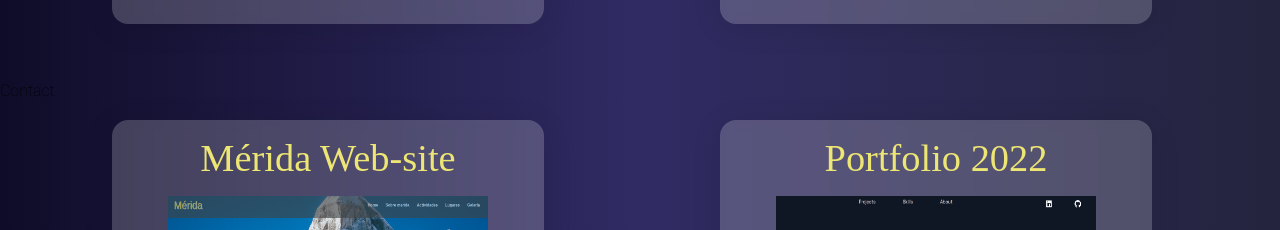
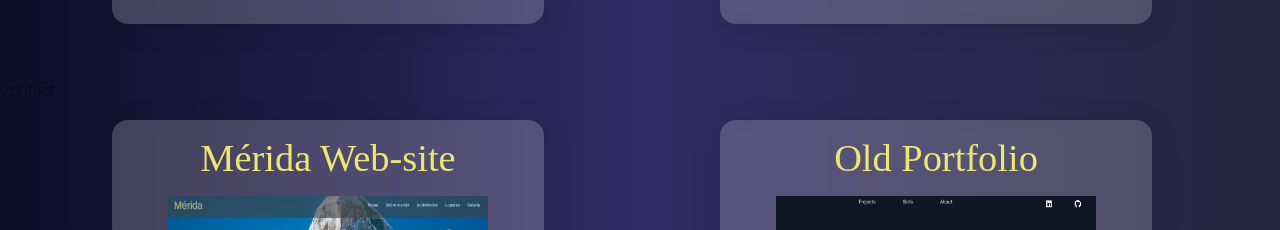
Before and after one commit to brimanz/personal_portfolio-2023, a React (Vite) app: page / in a window 1280 px wide. Shown: the part 2880-3110 px from the top of the page. Built offline with nearby package versions, Linux system fonts and the light colour scheme; a web font is replaced by a local one.

Commit message:
improving mediaQueries

```diff
--- a/src/components/about/About.jsx
+++ b/src/components/about/About.jsx
@@ -148,4 +148,9 @@ const SkillsIcons = styled.img`
 		{-webkit-transform:scale(0.8);transform:scale(0.8);}
 		{overflow:hidden;}
 	}
+
+	@media (max-width: 340px){
+		width: 2remem;
+		height: 2rem;
+	}
 `;
--- a/src/components/projects/Projects.jsx
+++ b/src/components/projects/Projects.jsx
@@ -50,7 +50,7 @@ const Projects = () =>{
 				</ProjectContainer>
 
 				<ProjectContainer>
-					<ProjectTitle>Portfolio 2022</ProjectTitle>
+					<ProjectTitle>Old Portfolio</ProjectTitle>
 					<ProjectImage src="../assets/projects/app5.png" alt="app-1"/>
 					<ProjectText>
 						NextJs - Javascript - Styled-components
@@ -113,11 +113,11 @@ const Title = styled.h2`
 
 	@media (max-width: 680px){
 		margin: 2.5rem 0;
+		margin: 0;
 	}
 
 	@media (max-width: 340px){
 		font-size: 3rem;
-		margin: 4rem 0;
 	}
 `;
 const WorksContainer = styled.div`
@@ -125,12 +125,14 @@ const WorksContainer = styled.div`
 	display: grid;
 	grid-template-columns: repeat(2, 1fr);
 
-	@media (max-width: 680px){
+	@media (max-width: 980px){
+		margin: 2rem auto;
 		display: grid;
 		grid-template-columns: repeat(1, 1fr);
 	}
 
 	@media (max-width: 340px){
+		margin: 2rem auto;
 		display: grid;
 		grid-template-columns: repeat(1, 1fr);
 	}
```
